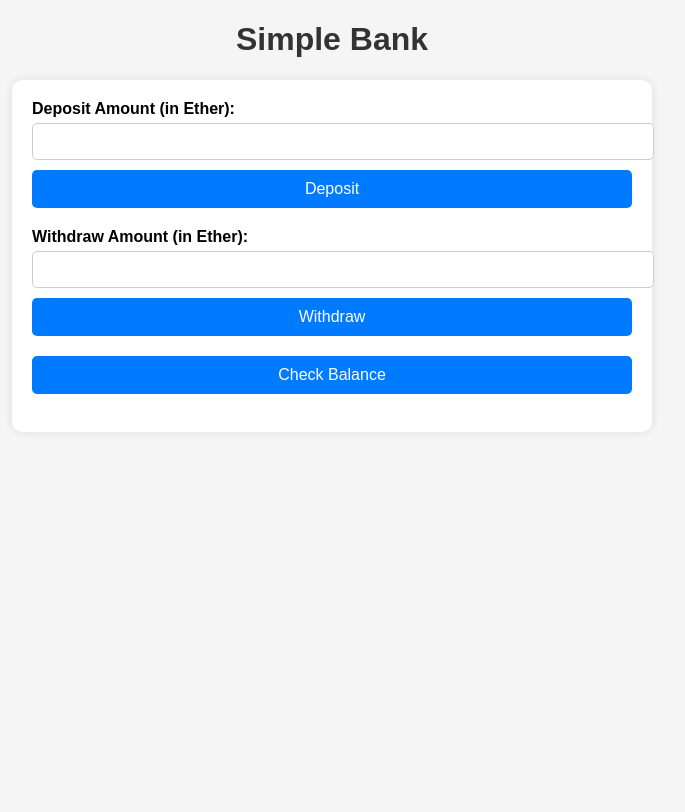
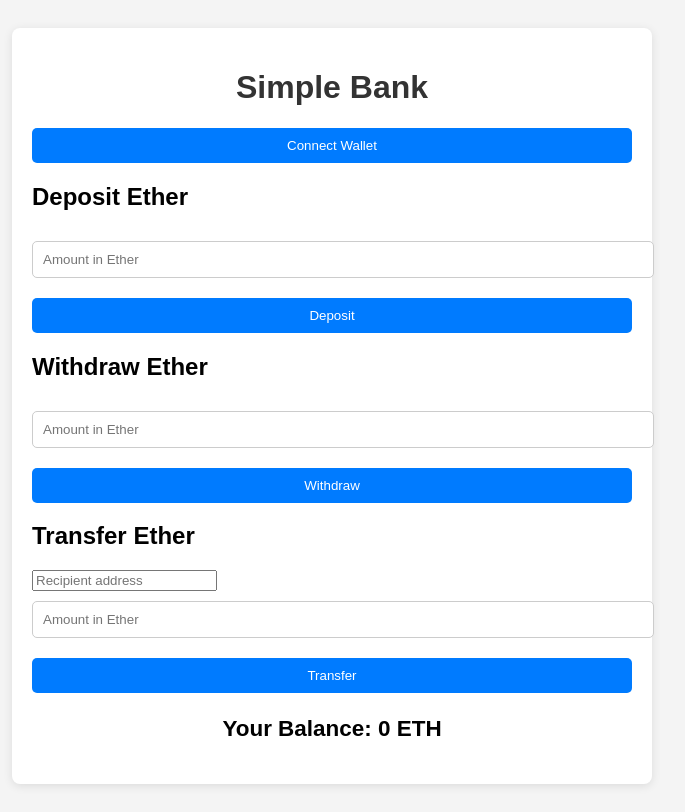
Before and after one commit to vinothkumarmohanraj/dappn, a Flask app: page / in a window 1280 px wide. Shown: the whole page, without its empty margins (308-993 px from the left). Before the commit the page ends 394 px from the top, so only its background shows below. Run offline with Flask 3, Linux system fonts and the light colour scheme; some libraries are stand-ins or nearby versions.

Commit message:
Update index.html

```diff
--- a/templates/index.html
+++ b/templates/index.html
@@ -4,13 +4,20 @@
     <meta charset="UTF-8">
     <meta name="viewport" content="width=device-width, initial-scale=1.0">
     <title>Simple Bank</title>
-    <script src="https://cdn.jsdelivr.net/gh/ethereum/web3.js@1.3.6/dist/web3.min.js"></script>
     <style>
         body {
             font-family: Arial, sans-serif;
-            margin: 20px;
-            padding: 0;
-            background-color: #f5f5f5;
+            background-color: #f4f4f4;
+            padding: 20px;
+        }
+
+        .container {
+            max-width: 600px;
+            margin: 0 auto;
+            background-color: #fff;
+            padding: 20px;
+            box-shadow: 0 2px 10px rgba(0, 0, 0, 0.1);
+            border-radius: 8px;
         }
 
         h1 {
@@ -18,112 +25,73 @@
             color: #333;
         }
 
-        .container {
-            width: 100%;
-            max-width: 600px;
-            margin: 0 auto;
-            background-color: #fff;
-            padding: 20px;
-            border-radius: 10px;
-            box-shadow: 0 0 10px rgba(0, 0, 0, 0.1);
-        }
-
-        form {
-            margin-bottom: 20px;
-        }
-
-        label {
+        button {
             display: block;
-            margin-bottom: 5px;
-            font-weight: bold;
-        }
-
-        input[type="text"] {
             width: 100%;
             padding: 10px;
-            margin-bottom: 10px;
-            border: 1px solid #ccc;
-            border-radius: 5px;
-        }
-
-        button {
-            width: 100%;
-            padding: 10px;
+            margin: 10px 0;
             background-color: #007bff;
             color: white;
             border: none;
+            cursor: pointer;
             border-radius: 5px;
-            font-size: 16px;
-            cursor: pointer;
         }
 
         button:hover {
             background-color: #0056b3;
         }
 
+        input[type="number"] {
+            width: 100%;
+            padding: 10px;
+            margin: 10px 0;
+            border: 1px solid #ccc;
+            border-radius: 5px;
+        }
+
         .balance {
-            font-size: 18px;
-            font-weight: bold;
-            color: #007bff;
+            margin-top: 20px;
+            font-size: 1.2em;
+            text-align: center;
         }
     </style>
 </head>
 <body>
+    <div class="container">
         <h1>Simple Bank</h1>
-    <div class="container">
-        <form id="depositForm">
-            <label for="depositAmount">Deposit Amount (in Ether):</label>
-            <input type="text" id="depositAmount" required>
-            <button type="submit">Deposit</button>
-        </form>
+        <button id="connectWallet">Connect Wallet</button>
 
-        <form id="withdrawForm">
-            <label for="withdrawAmount">Withdraw Amount (in Ether):</label>
-            <input type="text" id="withdrawAmount" required>
-            <button type="submit">Withdraw</button>
-        </form>
+        <h2>Deposit Ether</h2>
+        <input type="number" id="depositAmount" placeholder="Amount in Ether">
+        <button id="depositBtn">Deposit</button>
 
-        <button id="checkBalanceButton">Check Balance</button>
-        <p id="balance" class="balance"></p>
+        <h2>Withdraw Ether</h2>
+        <input type="number" id="withdrawAmount" placeholder="Amount in Ether">
+        <button id="withdrawBtn">Withdraw</button>
+
+        <h2>Transfer Ether</h2>
+        <input type="text" id="transferTo" placeholder="Recipient address">
+        <input type="number" id="transferAmount" placeholder="Amount in Ether">
+        <button id="transferBtn">Transfer</button>
+
+        <div class="balance">
+            <h3>Your Balance: <span id="balance">0</span> ETH</h3>
+        </div>
     </div>
 
+    <script src="https://cdn.jsdelivr.net/gh/ethereum/web3.js/dist/web3.min.js"></script>
     <script>
-        // Ensure Web3 is connected to the Ethereum provider (MetaMask)
-        const web3 = new Web3(Web3.givenProvider);
+        let web3;
+        let simpleBankContract;
+        let account;
 
-        // ABI for the SimpleBank contract
+        const contractAddress = '0x65bfb85cd26bc94cc1a0e05908384fbe85dabe87';
         const contractABI = [
 	{
 		"inputs": [],
 		"name": "deposit",
 		"outputs": [],
 		"stateMutability": "payable",
-                "type": "function"
-            },
-            {
-                "inputs": [
-                    {
-                        "internalType": "uint256",
-                        "name": "_amount",
-                        "type": "uint256"
-                    }
-                ],
-                "name": "withdraw",
-                "outputs": [],
-                "stateMutability": "nonpayable",
-                "type": "function"
-            },
-            {
-                "inputs": [],
-                "name": "getBalance",
-                "outputs": [
-                    {
-                        "internalType": "uint256",
-                        "name": "",
-                        "type": "uint256"
-                    }
-                ],
-                "stateMutability": "view",
 		"type": "function"
 	},
 	{
@@ -146,6 +114,62 @@
 		"type": "event"
 	},
 	{
+		"inputs": [
+			{
+				"internalType": "address",
+				"name": "_to",
+				"type": "address"
+			},
+			{
+				"internalType": "uint256",
+				"name": "_amount",
+				"type": "uint256"
+			}
+		],
+		"name": "transfer",
+		"outputs": [],
+		"stateMutability": "nonpayable",
+		"type": "function"
+	},
+	{
+		"anonymous": false,
+		"inputs": [
+			{
+				"indexed": true,
+				"internalType": "address",
+				"name": "from",
+				"type": "address"
+			},
+			{
+				"indexed": true,
+				"internalType": "address",
+				"name": "to",
+				"type": "address"
+			},
+			{
+				"indexed": false,
+				"internalType": "uint256",
+				"name": "amount",
+				"type": "uint256"
+			}
+		],
+		"name": "Transfer",
+		"type": "event"
+	},
+	{
+		"inputs": [
+			{
+				"internalType": "uint256",
+				"name": "_amount",
+				"type": "uint256"
+			}
+		],
+		"name": "withdraw",
+		"outputs": [],
+		"stateMutability": "nonpayable",
+		"type": "function"
+	},
+	{
 		"anonymous": false,
 		"inputs": [
 			{
@@ -163,72 +187,76 @@
 		],
 		"name": "Withdrawal",
 		"type": "event"
+	},
+	{
+		"inputs": [],
+		"name": "getBalance",
+		"outputs": [
+			{
+				"internalType": "uint256",
+				"name": "",
+				"type": "uint256"
+			}
+		],
+		"stateMutability": "view",
+		"type": "function"
 	}
 ];
 
-        // Replace this with your deployed contract address
-        const contractAddress = "0x64559867eb3b722b9169b322893eb1f624e35550";
-
-        // Create a contract instance
-        const simpleBank = new web3.eth.Contract(contractABI, contractAddress);
-
-        // Handle deposit form submission
-        document.getElementById("depositForm").onsubmit = async (event) => {
-            event.preventDefault();
-            const depositAmount = document.getElementById("depositAmount").value;
-            const accounts = await web3.eth.requestAccounts();
-            const sender = accounts[0];
-
-            // Convert deposit amount to Wei
-            const amountInWei = web3.utils.toWei(depositAmount, "ether");
-
-            // Call the deposit function
-            simpleBank.methods.deposit().send({
-                from: sender,
-                value: amountInWei
-            }).then((receipt) => {
-                alert("Deposit successful");
-            }).catch((error) => {
-                console.error(error);
-                alert("Deposit failed");
-            });
-        };
-
-        // Handle withdraw form submission
-        document.getElementById("withdrawForm").onsubmit = async (event) => {
-            event.preventDefault();
-            const withdrawAmount = document.getElementById("withdrawAmount").value;
-            const accounts = await web3.eth.requestAccounts();
-            const sender = accounts[0];
-
-            // Convert withdraw amount to Wei
-            const amountInWei = web3.utils.toWei(withdrawAmount, "ether");
-
-            // Call the withdraw function
-            simpleBank.methods.withdraw(amountInWei).send({
-                from: sender
-            }).then((receipt) => {
-                alert("Withdrawal successful");
-            }).catch((error) => {
-                console.error(error);
-                alert("Withdrawal failed");
-            });
-        };
-
-        // Handle check balance button click
-        document.getElementById("checkBalanceButton").onclick = async () => {
-            const accounts = await web3.eth.requestAccounts();
-            const sender = accounts[0];
-
-            // Call the getBalance function
-            const balanceInWei = await simpleBank.methods.getBalance().call({
-                from: sender
+        // Connect to wallet
+        document.getElementById('connectWallet').addEventListener('click', async () => {
+            if (window.ethereum) {
+                web3 = new Web3(window.ethereum);
+                await ethereum.request({ method: 'eth_requestAccounts' });
+                const accounts = await web3.eth.getAccounts();
+                account = accounts[0];
+                simpleBankContract = new web3.eth.Contract(contractABI, contractAddress);
+                alert('Wallet connected: ' + account);
+                updateBalance();
+            } else {
+                alert('Please install MetaMask!');
+            }
         });
 
-            // Convert balance from Wei to Ether
-            const balanceInEther = web3.utils.fromWei(balanceInWei, "ether");
-            document.getElementById("balance").innerText = `Balance: ${balanceInEther} Ether`;
-        };
+        // Deposit Ether
+        document.getElementById('depositBtn').addEventListener('click', async () => {
+            const amount = document.getElementById('depositAmount').value;
+            if (amount > 0) {
+                await simpleBankContract.methods.deposit().send({ from: account, value: web3.utils.toWei(amount, 'ether') });
+                updateBalance();
+            } else {
+                alert('Please enter a valid amount.');
+            }
+        });
+
+        // Withdraw Ether
+        document.getElementById('withdrawBtn').addEventListener('click', async () => {
+            const amount = document.getElementById('withdrawAmount').value;
+            if (amount > 0) {
+                await simpleBankContract.methods.withdraw(web3.utils.toWei(amount, 'ether')).send({ from: account });
+                updateBalance();
+            } else {
+                alert('Please enter a valid amount.');
+            }
+        });
+
+        // Transfer Ether
+        document.getElementById('transferBtn').addEventListener('click', async () => {
+            const toAddress = document.getElementById('transferTo').value;
+            const amount = document.getElementById('transferAmount').value;
+            if (toAddress && amount > 0) {
+                await simpleBankContract.methods.transfer(toAddress, web3.utils.toWei(amount, 'ether')).send({ from: account });
+                updateBalance();
+            } else {
+                alert('Please enter valid recipient and amount.');
+            }
+        });
+
+        // Update balance
+        async function updateBalance() {
+            const balance = await simpleBankContract.methods.getBalance().call({ from: account });
+            document.getElementById('balance').textContent = web3.utils.fromWei(balance, 'ether');
+        }
     </script>
 </body>
 </html>
```
Lines whose indentation alone changed are shown as unchanged.
